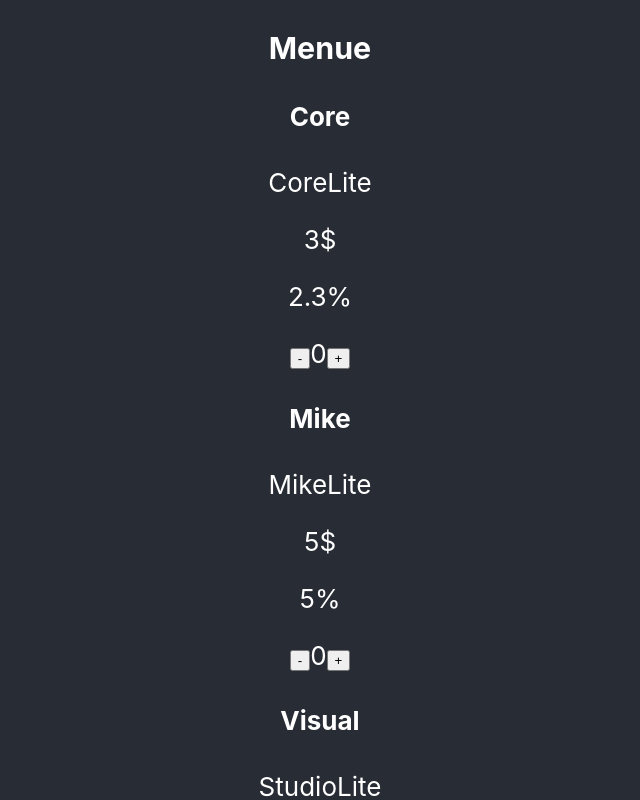
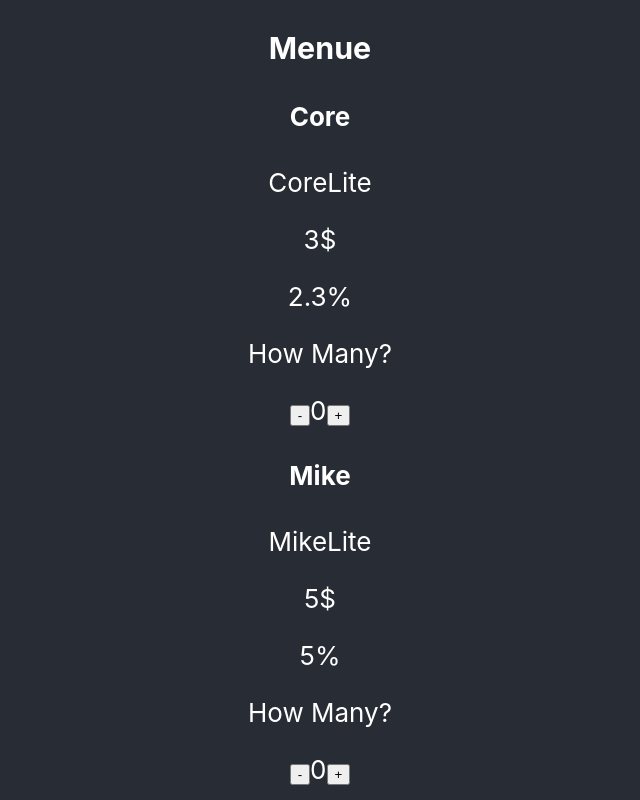
Before and after one commit to aliamirh/React-TapRoom, a React (Create React App) app: page /#/drinklist in a window 1280 px wide. Shown: the top 800 px of the page, without its empty margins (320-960 px from the left). Built offline with nearby package versions, Linux system fonts and the light colour scheme.

Commit message:
remove readme

```diff
--- a/src/component/Drink.jsx
+++ b/src/component/Drink.jsx
@@ -1,5 +1,6 @@
 import React from "react";
 import DrinkOrder from './DrinkOrder';
+
 
 
 
@@ -12,6 +13,7 @@ function Drink(props) {
         <p>{props.price}$</p>
         <p>{props.alcohol}%</p>
         <div>
+        <p>How Many?</p>
           <DrinkOrder/>
         </div>
 
--- a/src/component/DrinkList.jsx
+++ b/src/component/DrinkList.jsx
@@ -1,7 +1,6 @@
 import React from "react";
 import Drink from './Drink';
 import { Link } from 'react-router-dom';
-import DrinkOrder from './DrinkOrder';
 
 
 const mainDrinkList = [
--- a/src/component/DrinkOrder.jsx
+++ b/src/component/DrinkOrder.jsx
@@ -1,5 +1,5 @@
 import React from "react";
-import { Link } from 'react-router-dom';
+
 
 class DrinkOrder extends React.Component {
     state = {
@@ -30,7 +30,9 @@ class DrinkOrder extends React.Component {
                 <button onClick={this.incrementOrder}>+</button>
             </div>
         );
+
     }
+
 }
 
 export default DrinkOrder;
```
Also changed, not shown: 1 other file (tests, documents, lock files or other folders).
